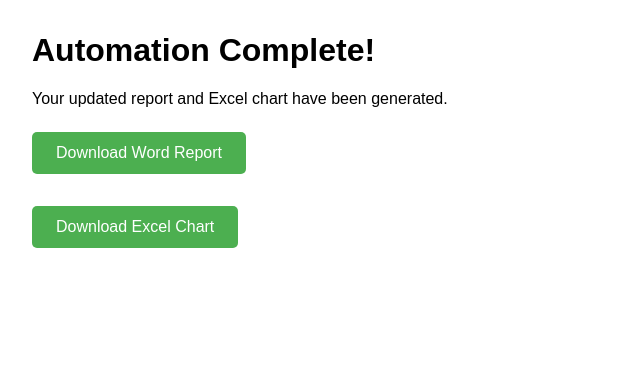
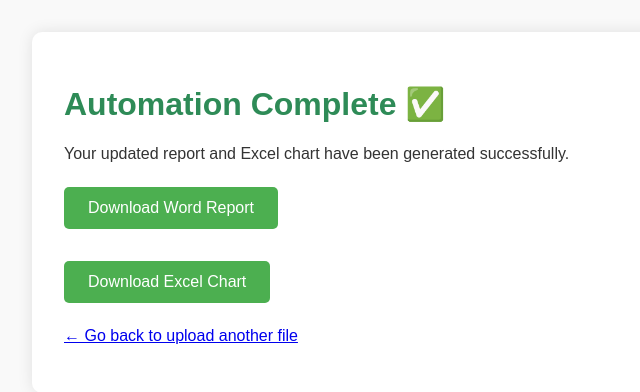
Before and after one commit to SPMCell/spm-graph-flask-app, a Flask app: template templates/result.html in a window 1280 px wide. Shown: the top 392 px of the page, without its empty margins (0-640 px from the left). Run offline with Flask 3, Linux system fonts and the light colour scheme; the template is opened without the code that fills it, so the values that code supplies are empty.

Commit message:
Improved file upload UX in index.html and polished result.html

```diff
--- a/templates/result.html
+++ b/templates/result.html
@@ -7,8 +7,13 @@
     body {
       font-family: Arial, sans-serif;
       margin: 2em;
+      background-color: #f9f9f9;
+      color: #333;
     }
-    a {
+    h1 {
+      color: #2E8B57;
+    }
+    a.button {
       display: inline-block;
       padding: 0.75em 1.5em;
       background-color: #4CAF50;
@@ -16,17 +21,31 @@
       text-decoration: none;
       border-radius: 5px;
       margin: 0.5em 0;
+      transition: background-color 0.3s ease;
+    }
+    a.button:hover {
+      background-color: #45a049;
+    }
+    .container {
+      max-width: 600px;
+      background-color: white;
+      padding: 2em;
+      border-radius: 10px;
+      box-shadow: 0 0 15px rgba(0,0,0,0.1);
     }
   </style>
 </head>
 <body>
-  <h1>Automation Complete!</h1>
-  <p>Your updated report and Excel chart have been generated.</p>
-  <p>
-    <a href="{{ url_for('download_report') }}">Download Word Report</a>
-  </p>
-  <p>
-    <a href="{{ url_for('download_chart') }}">Download Excel Chart</a>
-  </p>
+  <div class="container">
+    <h1>Automation Complete ✅</h1>
+    <p>Your updated report and Excel chart have been generated successfully.</p>
+    <p>
+      <a class="button" href="{{ url_for('download_report') }}">Download Word Report</a>
+    </p>
+    <p>
+      <a class="button" href="{{ url_for('download_chart') }}">Download Excel Chart</a>
+    </p>
+    <p><a href="{{ url_for('index') }}">← Go back to upload another file</a></p>
+  </div>
 </body>
 </html>
```
Also changed, not shown: templates/index.html (+35 -11 lines).
